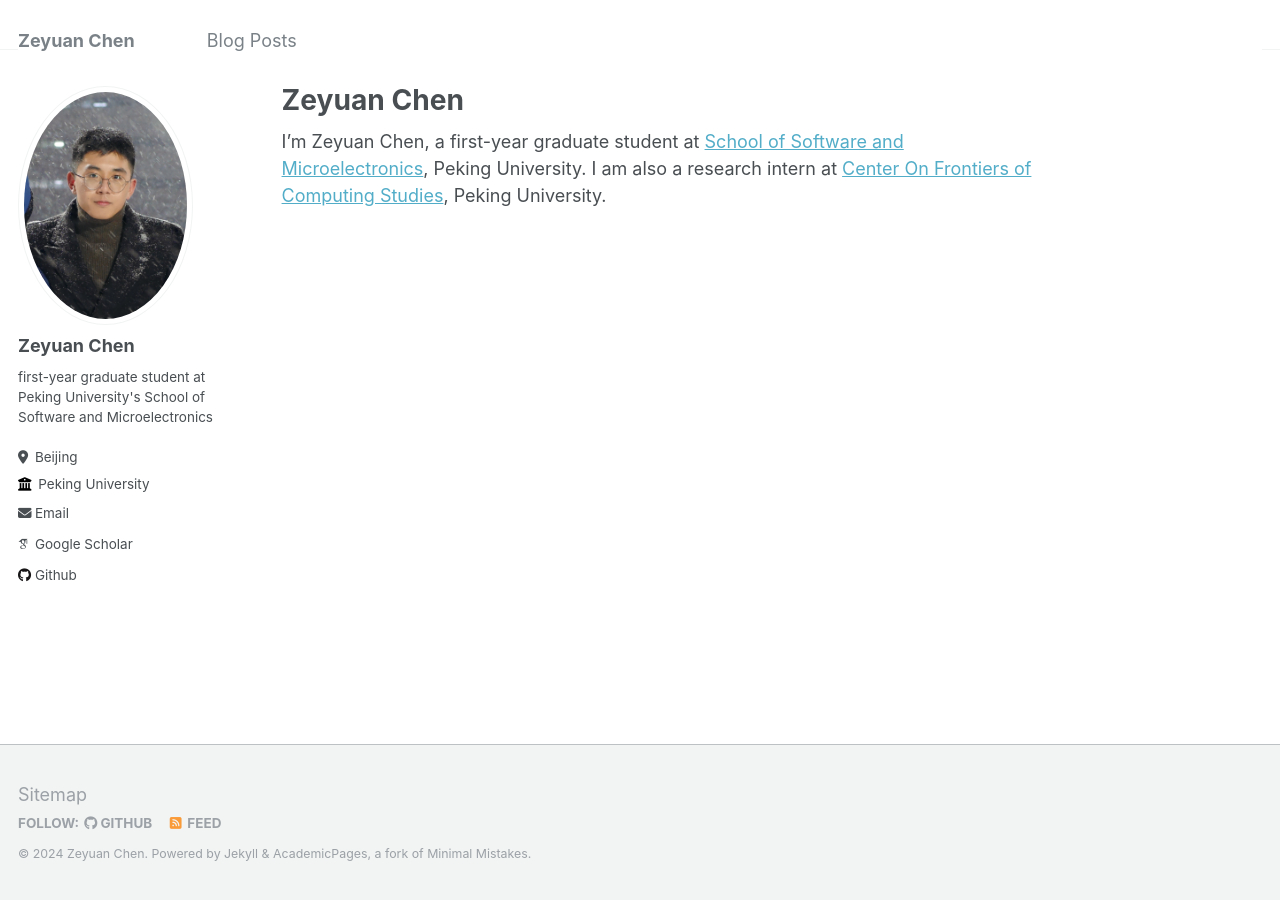
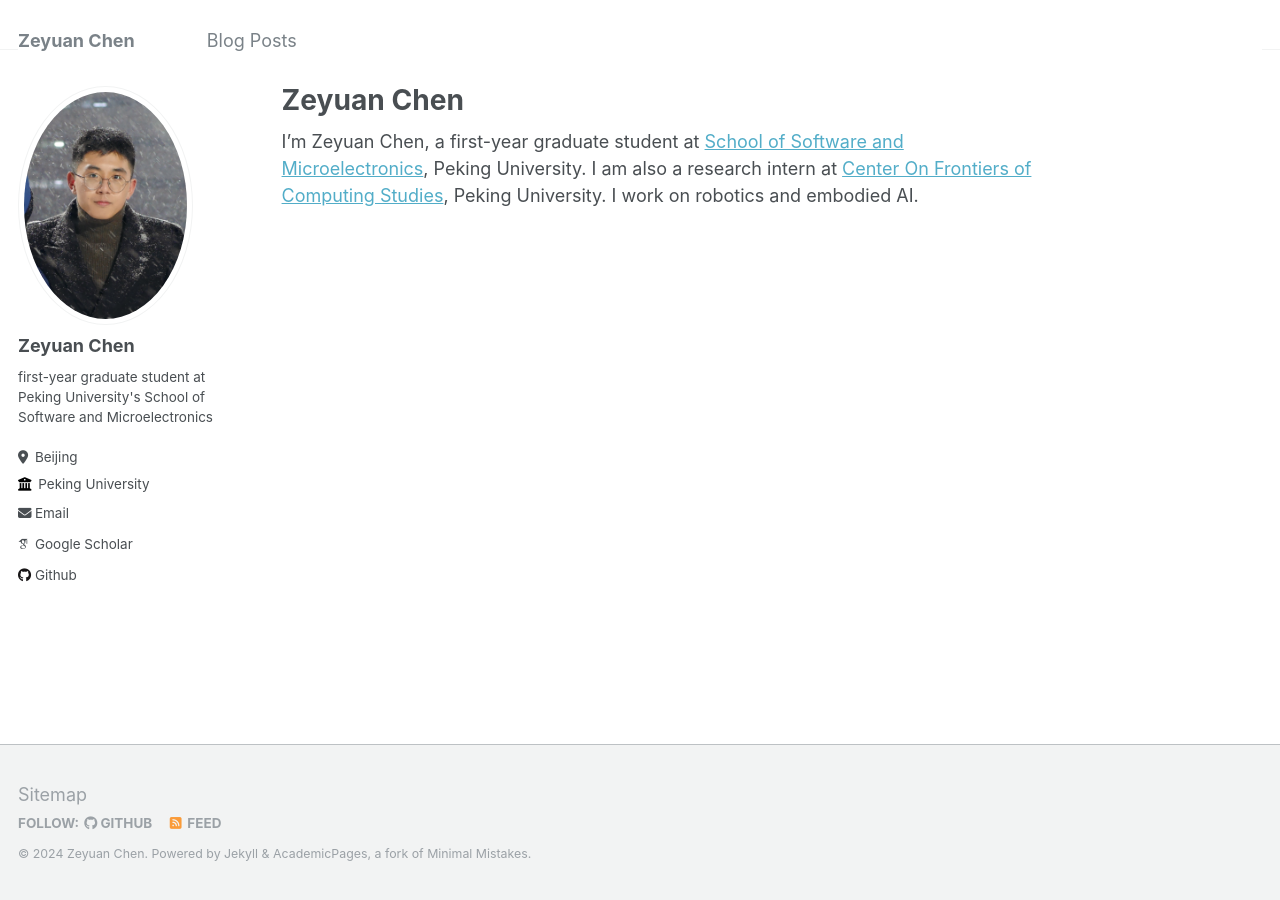
Before and after one commit to chenzyn/chenzyn.github.io, a Jekyll site: the page built from _pages/about.md, in a window 1280 px wide. Built offline with Jekyll 4.4.1, drawn with Linux system fonts in a browser that asks for light colours; some web fonts are replaced.

Commit message:
Update about.md

```diff
--- a/_pages/about.md
+++ b/_pages/about.md
@@ -7,4 +7,4 @@
   - /about.html
 ---
 
-I'm Zeyuan Chen, a first-year graduate student at [School of Software and Microelectronics](https://www.ss.pku.edu.cn/?view=featured), Peking University. I am also a research intern at [Center On Frontiers of Computing Studies](https://cfcs.pku.edu.cn), Peking University.
+I'm Zeyuan Chen, a first-year graduate student at [School of Software and Microelectronics](https://www.ss.pku.edu.cn/?view=featured), Peking University. I am also a research intern at [Center On Frontiers of Computing Studies](https://cfcs.pku.edu.cn), Peking University. I work on robotics and embodied AI.
```
